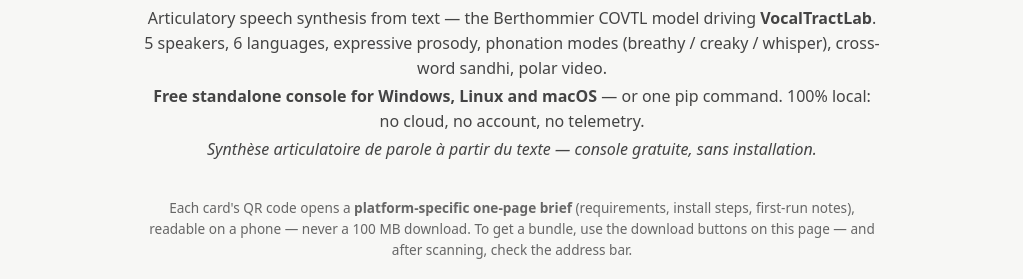
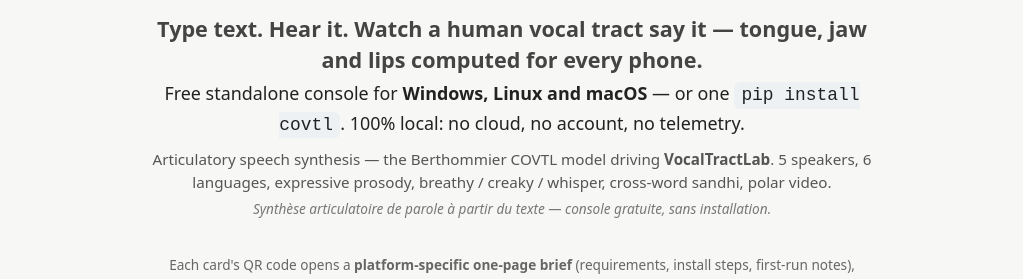
Before and after one commit to FBerthommier/covtl.org, a plain HTML site: page index.html in a window 1280 px wide. Shown: the part 101-380 px from the top of the page, without its empty margins (128-1151 px from the left). Drawn offline with Linux system fonts and the light colour scheme.

Commit message:
page: readable hero - big tagline and CTA first, technical detail demoted

```diff
--- a/index.html
+++ b/index.html
@@ -13,6 +13,12 @@
   header { padding:3rem 1rem 2rem; text-align:center; }
   header h1 { margin:0 0 .3rem; font-size:2.2rem; letter-spacing:.5px; }
   header p { margin:.2rem auto; max-width:46rem; color:#444; }
+  .tagline { font-size:1.35rem; line-height:1.4; font-weight:600;
+             margin:.8rem auto .35rem; }
+  .cta { font-size:1.12rem; color:#222; }
+  .cta code { background:#eef1f4; padding:.2rem .45rem; border-radius:6px; }
+  .lead { font-size:.95rem; color:#555; margin-top:.5rem; }
+  .fr { font-size:.85rem; color:#777; }
   main { max-width:62rem; margin:0 auto; padding:0 1rem 3rem; }
   .cards { display:grid; grid-template-columns:repeat(auto-fit,minmax(280px,1fr));
            gap:1.2rem; margin:1.5rem 0; }
@@ -47,20 +53,24 @@
   .verify h2, .pip h2 { margin:.1rem 0 .5rem; font-size:1.15rem; }
   footer { text-align:center; padding:2rem 1rem; color:#666; font-size:.85rem; }
   a.plain { color:var(--accent); }
-  @media (max-width:640px) { header h1 { font-size:1.6rem; } }
+  @media (max-width:640px) { header h1 { font-size:1.6rem; }
+    .tagline { font-size:1.15rem; } .cta { font-size:1rem; } }
 </style>
 </head>
 <body>
 <header>
   <h1>COVTL</h1>
-  <p>Articulatory speech synthesis from text — the Berthommier COVTL model
-     driving <strong>VocalTractLab</strong>. 5 speakers, 6 languages,
-     expressive prosody, phonation modes (breathy / creaky / whisper),
-     cross-word sandhi, polar video.</p>
-  <p><strong>Free standalone console for Windows, Linux and macOS</strong> —
-     or one pip command. 100% local: no cloud, no account, no telemetry.</p>
-  <p><em>Synthèse articulatoire de parole à partir du texte — console
-     gratuite, sans installation.</em></p>
+  <p class="tagline">Type text. <strong>Hear it.</strong> Watch a human
+     vocal tract say it — tongue, jaw and lips computed for every phone.</p>
+  <p class="cta">Free standalone console for <strong>Windows, Linux and
+     macOS</strong> — or one <code>pip install covtl</code>. 100% local:
+     no cloud, no account, no telemetry.</p>
+  <p class="lead">Articulatory speech synthesis — the Berthommier COVTL
+     model driving <strong>VocalTractLab</strong>. 5 speakers, 6 languages,
+     expressive prosody, breathy / creaky / whisper, cross-word sandhi,
+     polar video.</p>
+  <p class="fr"><em>Synthèse articulatoire de parole à partir du texte —
+     console gratuite, sans installation.</em></p>
 </header>
 
 <main>
```
